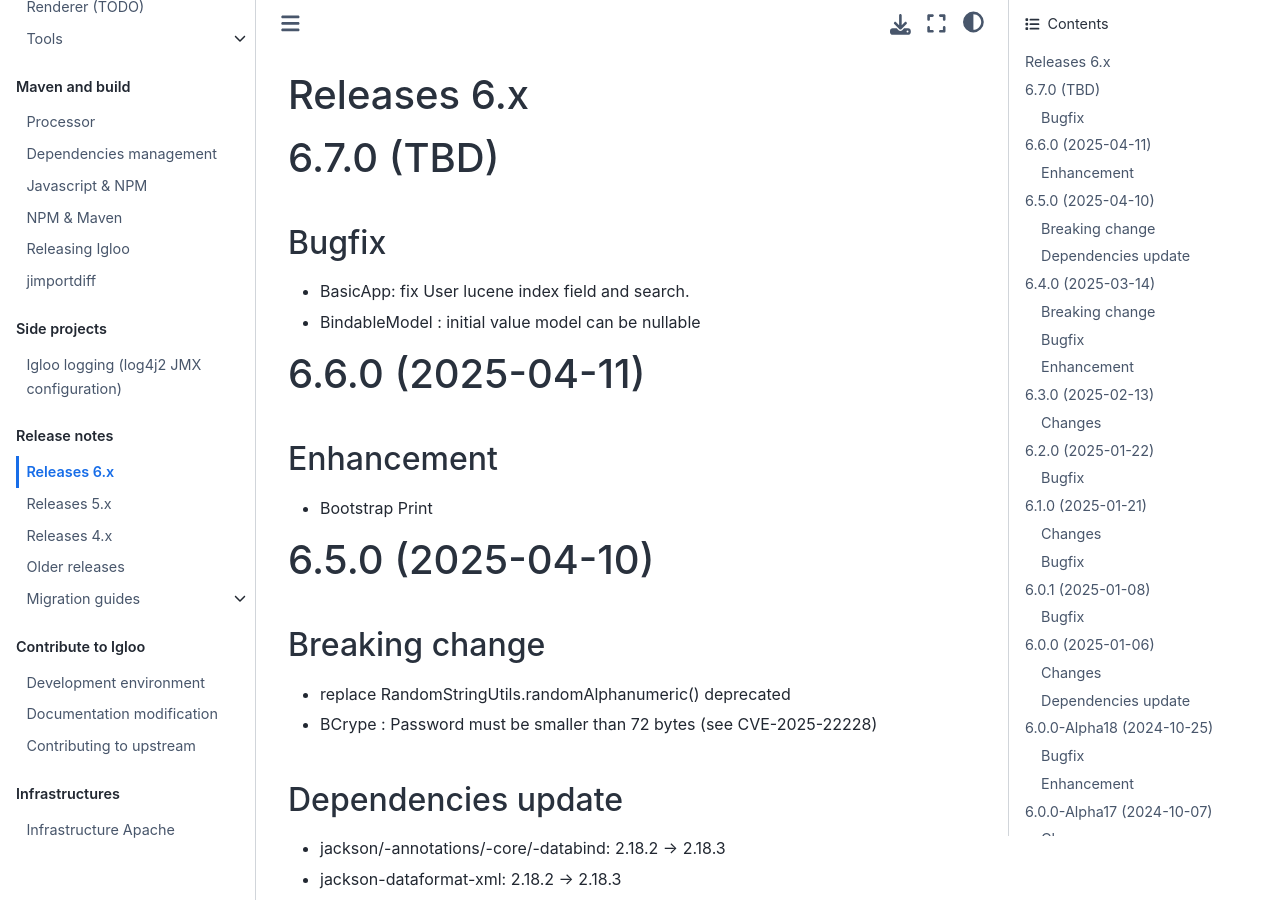
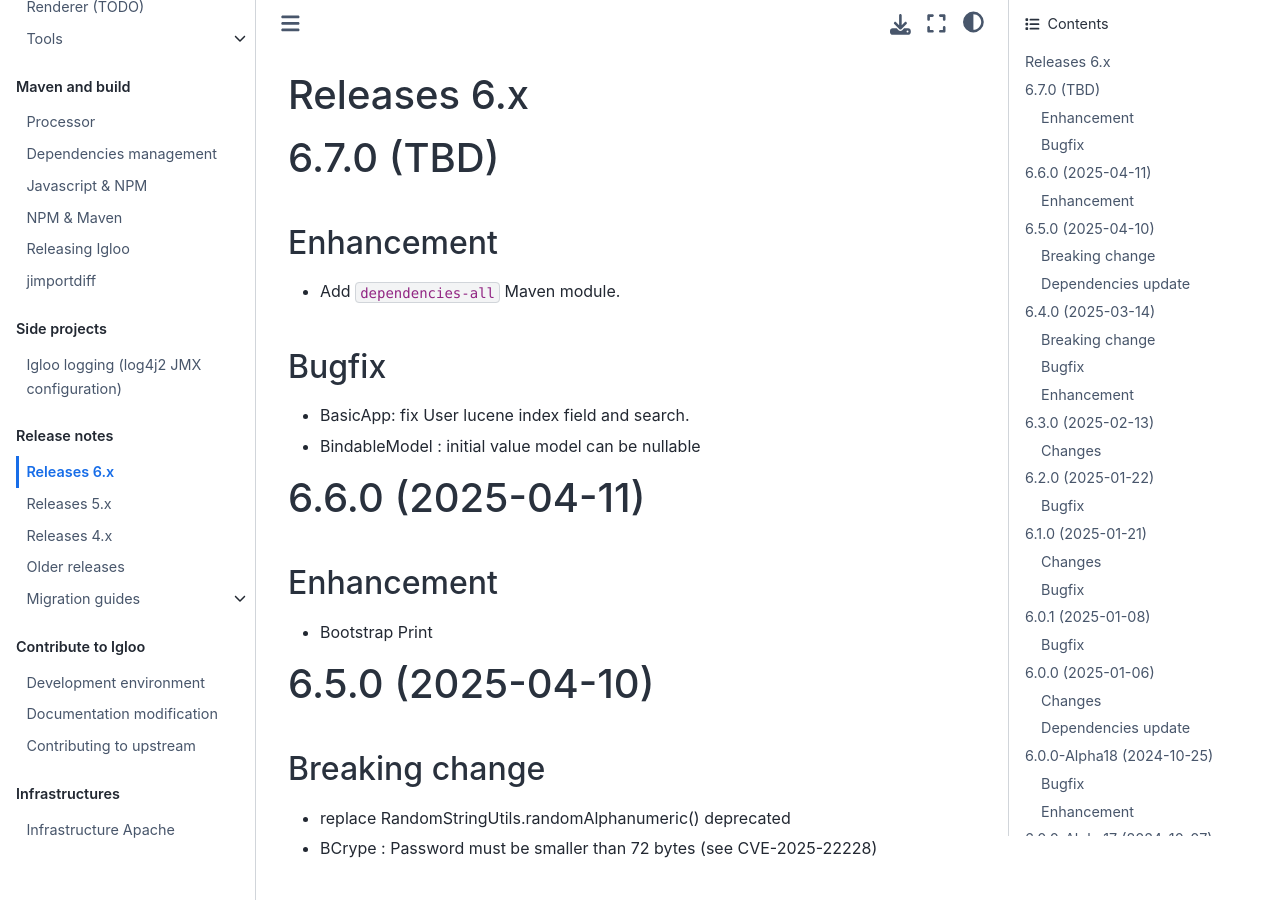
Before and after one commit to igloo-project/igloo-doc, a Sphinx documentation site: the page built from source/release-notes/releases-6.x.md, in a window 1280 px wide and 900 px high. Built offline with Sphinx 7.4.7 and the Sphinx Book theme 1.1.4, drawn with Linux system fonts in a browser that asks for light colours.

Commit message:
Update changelog

```diff
--- a/source/release-notes/releases-6.x.md
+++ b/source/release-notes/releases-6.x.md
@@ -1,6 +1,10 @@
 # Releases 6.x
 
 # 6.7.0 (TBD)
+
+## Enhancement
+
+* Add `dependencies-all` Maven module.
 
 ## Bugfix
 
```
